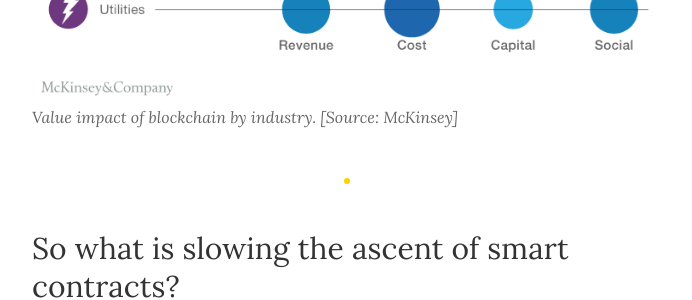
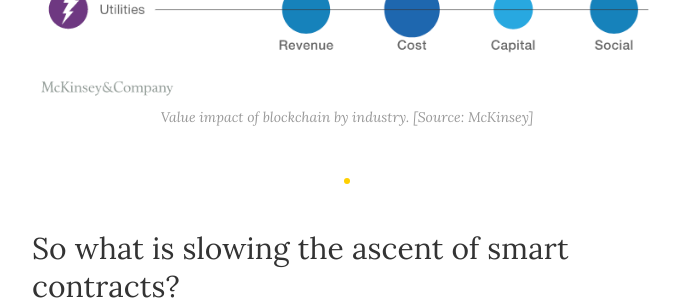
Before and after one commit to PrestonChing/prestonching.github.io, a Jekyll site: the page built from _posts/2021-08-20-chainlink-blockchain.md, in a window 1280 px wide. Shown: the part 2613-2913 px from the top of the page, without its empty margins (293-985 px from the left). Built offline with Jekyll 4.4.1, drawn with Linux system fonts in a browser that asks for light colours.

Commit message:
edit caption style 2

```diff
--- a/_posts/2021-08-20-chainlink-blockchain.md
+++ b/_posts/2021-08-20-chainlink-blockchain.md
@@ -20,7 +20,7 @@
 
 A blockchain in and of itself does not radically change the world. Smart contracts do. The ideal smart contract bypasses the middleman, processes verified data from the real world and automatically executes the terms of agreement based on pre-defined conditions. The myriad of industry use cases extend beyond traditional finance to the supply chain ecosystem, governmental voting systems and healthcare. Smart contracts serve to reduce fraud, increase transparency and optimize efficiency.
 
-![]({{site.baseurl}}/assets/img/Mckinsey_blockchain.png)<i>Value impact of blockchain by industry. [Source: McKinsey]</i>
+![]({{site.baseurl}}/assets/img/Mckinsey_blockchain.png)*Value impact of blockchain by industry. [Source: McKinsey]*
 
 ---
 
@@ -36,7 +36,7 @@
 
 The kaleidoscope of chains for greater scalability and speed significantly contributed to the burgeoning Ethereum L2 ecosystem. That said, [fragmentation and the lack of interoperability](https://eprint.iacr.org/2019/1128.pdf) amongst these chains invariably limits composability and the potential of crowdsourced innovation. There is no strength without unity.
 
-![]({{site.baseurl}}/assets/img/Ethereum_L2.jpeg)<i>Ethereum Layer-2 Ecosystem. [Source: DeversiFi]</i>
+![]({{site.baseurl}}/assets/img/Ethereum_L2.jpeg)*Ethereum Layer-2 Ecosystem. [Source: DeversiFi]*
 
 Lastly, smart contracts on the main blockchain alone lack connectivity and access to real-world data required to validate the terms of agreement. Oracles are third-party services established to bridge this gap but poorly-designed oracles are prone to man-in-the-middle attacks upon validation of external data. This [“oracle problem”](https://www.mdpi.com/2078-2489/11/11/509) is partly due to the issue of greater centralization in conventional designs.
 
@@ -51,7 +51,7 @@
 2. Provide **trust-minimized off-chain computation** with the Keeper Network (automation bots), Off Chain Reporting (aggregating responses from oracle nodes) and Verifiable Randomness Function (secured source of randomness for NFTs and consensus protocols)
 3. Interoperate the L2 ecosystem for a multi-chain future with the recently announced **Cross Chain Interoperability Protocol** (CCIP), allowing for new kinds of dApps ranging from NFT bridges to cross-chain collateral and yield optimization
 
-![]({{site.baseurl}}/assets/img/CCIP.png)<i>CCIP across public and private blockchains. [Source: Chainlink]</i>
+![]({{site.baseurl}}/assets/img/CCIP.png)*CCIP across public and private blockchains. [Source: Chainlink]*
 
 Chainlink also tackles the tension between privacy and transparency in hybrid smart contracts. Chainlink oracles can evaluate individuals and report results to insurance companies without divulging personal data. In the data marketplace, the oracle network can test the quality of the data using the buyer’s algorithm without giving access to both the actual data and algorithm for either parties.
 
--- a/_sass/4-layouts/_post.scss
+++ b/_sass/4-layouts/_post.scss
@@ -45,14 +45,14 @@
     line-height: 32px;
     margin-bottom: 45px;
     color: $gray;
-    img i {
+    img em {
+      font-style: normal;
       margin: 30px 0;
       margin-bottom: 45px;
       font-size: 12px;
       line-height: 32px;
       color: $gray;
       text-align: center;
-      font-style: normal;
     }
   }
   ul li,
```
